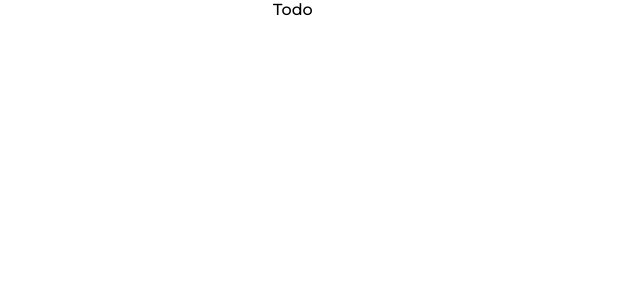
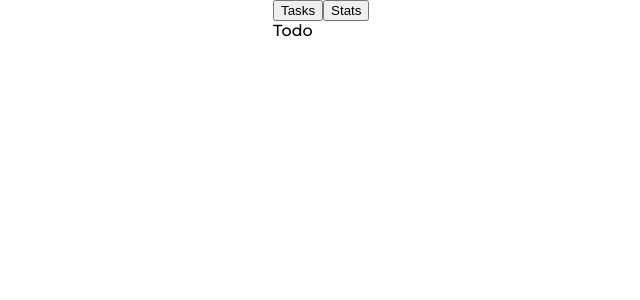
Before and after one commit to Constance-Agonse/zhqtever, a React (Create React App) app: page / in a window 1280 px wide. Shown: the top 300 px of the page, without its empty margins (147-787 px from the left). Built offline with nearby package versions, Linux system fonts and the light colour scheme.

Commit message:
prepare tabs component

```diff
--- a/src/App.tsx
+++ b/src/App.tsx
@@ -1,11 +1,24 @@
-import React from 'react';
-import { TodoContainer } from './components/TodoContainer';
-
+import React, { useState } from "react";
+import { Tabs } from "./components/Tabs";
+import { TodoContainer } from "./components/TodoContainer";
 
 function App() {
+  const [tab, setTab] = useState<"todo" | "stats">("todo");
+
   return (
     <div className="App">
-      <TodoContainer />
+      <div className="App__content">
+        <div className="App__content__tabs">
+          <Tabs
+            tabItems={[
+              { name: "Tasks", onClick: () => { setTab('todo') } },
+              { name: "Stats", onClick: () => { setTab('stats') } },
+            ]}
+          />
+        </div>
+        {tab === "todo" && <TodoContainer />}
+        {tab === "stats" && <div>Stats will be here</div>}
+      </div>
     </div>
   );
 }
--- /dev/null
+++ b/src/components/Tabs/Tabs.tsx
@@ -0,0 +1,20 @@
+import React from "react";
+
+type Props = {
+  tabItems: { name: string; onClick: (name: string) => void }[];
+};
+
+export const Tabs = ({ tabItems }: Props) => {
+  return (
+    <div className="Tabs">
+      {tabItems.map((tabItem) => (
+        <button
+          onClick={() => tabItem.onClick(tabItem.name)}
+          className="Tabs__item"
+        >
+          {tabItem.name}
+        </button>
+      ))}
+    </div>
+  );
+};
--- /dev/null
+++ b/src/components/Tabs/index.ts
@@ -0,0 +1 @@
+export { Tabs } from './Tabs';
--- a/src/components/TodoContainer/Todo.scss
+++ b/src/components/TodoContainer/Todo.scss
@@ -1,3 +1,2 @@
 .Todo {
-  width: 440px;
 }
--- a/src/index.css
+++ b/src/index.css
@@ -18,3 +18,7 @@ code {
   align-items: center;
   justify-content: center;
 }
+
+.App__content {
+  width: 440px;
+}
```
Also changed, not shown: src/components/Tabs/Tabs.scss (added).
